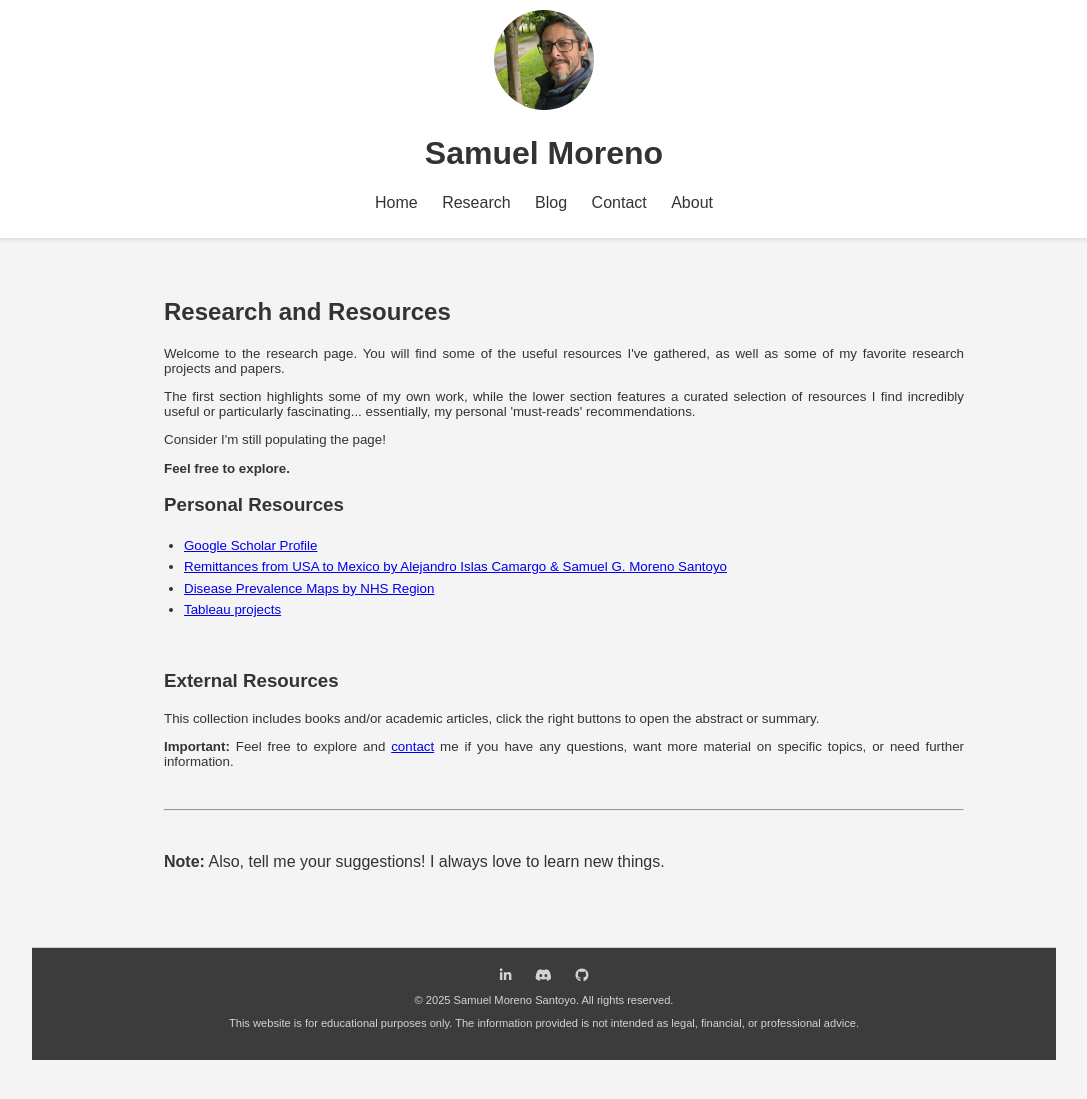
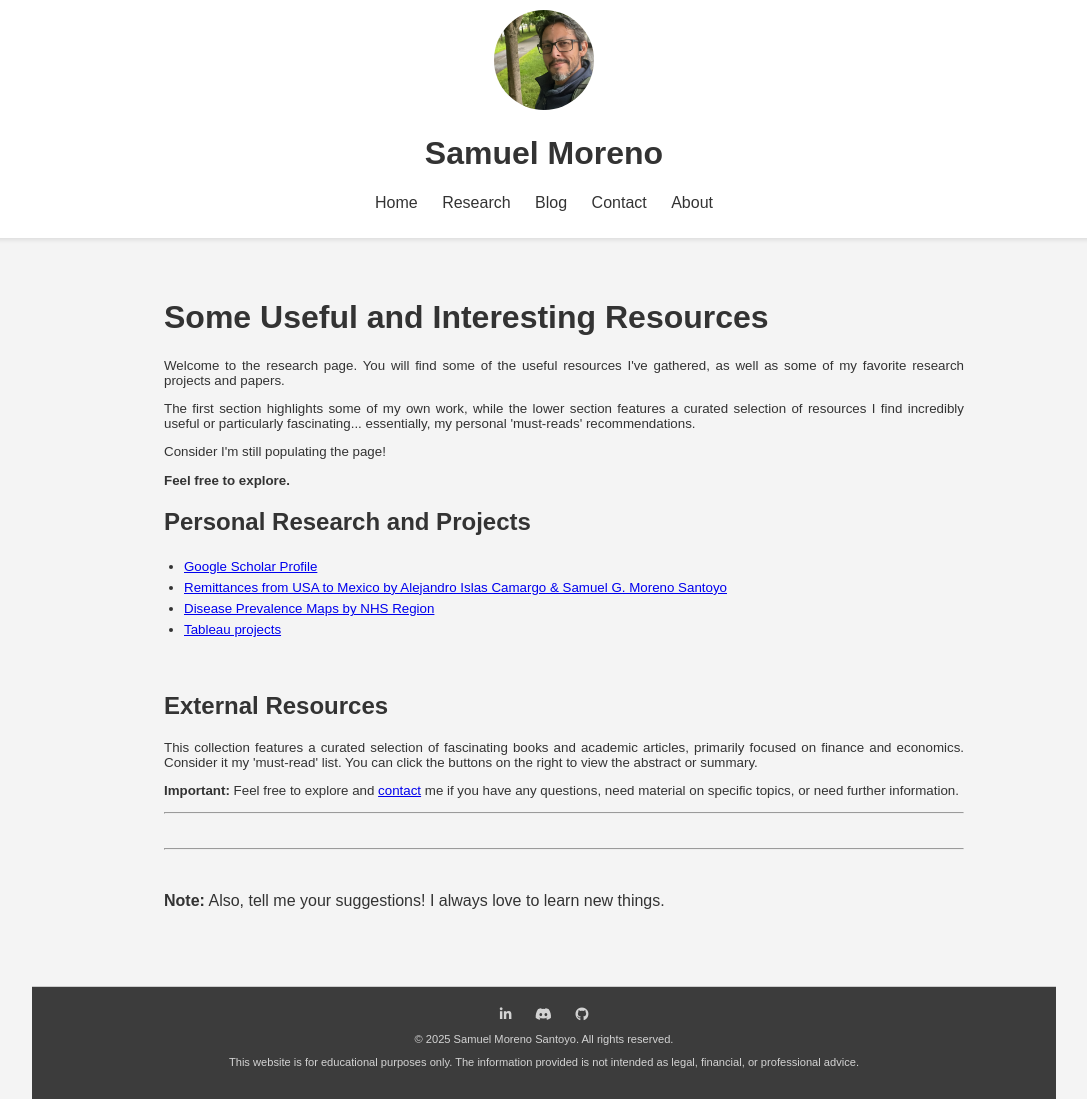
Before and after one commit to GregSom-MSc/GregSom-MSc.github.io, a Jekyll site: the page built from research.html, in a window 1280 px wide. Shown: the whole page, without its empty margins (96-1183 px from the left). Built offline with Jekyll 4.4.1, drawn with Linux system fonts in a browser that asks for light colours; before the commit the page ends 1060 px from its top, so only the background shows below that.

Commit message:
Update research.html

```diff
--- a/research.html
+++ b/research.html
@@ -13,7 +13,7 @@ title: Research
 <body>
 
     <main>
-        <h2>Research and Resources</h2>
+        <h1>Some Useful and Interesting Resources </h1>
         <div style="text-align: justify; font-size: smaller;">
             <p>Welcome to the research page. You will find some of the useful resources I've gathered, as well as some of my favorite research projects and papers.</p>
 
@@ -24,7 +24,7 @@ title: Research
              <p><b>Feel free to explore.</b></p>
         </div>
 
-        <h3>Personal Resources</h3>
+        <h2>Personal Research and Projects</h2>
         <ul style="text-align: justify; font-size: smaller; line-height: 1.6; padding-left: 20px;">
 
             <li><a href="https://scholar.google.com/citations?user=cXjzSawAAAAJ&hl=es" target="_blank">Google Scholar Profile</a></li>
@@ -39,12 +39,14 @@ title: Research
 
         <br>
 
-        <h3>External Resources</h3>
+        <h2>External Resources</h2>
         <div style="text-align: justify; font-size: smaller;">
-        <p>This collection includes books and/or academic articles, click the right buttons to open the abstract or summary. </p>
+        <p>This collection features a curated selection of fascinating books and academic articles, primarily focused on finance and economics. Consider it my 'must-read' list. You can click the buttons on the right to view the abstract or summary.</p>
 
-        <p><b>Important:</b> Feel free to explore and <a href="https://GregSom-MSc.github.io/contact">contact</a> me if you have any questions, want more material on specific topics, or need further information.</p>
-         </div>
+        <p><b>Important:</b> Feel free to explore and <a href="https://GregSom-MSc.github.io/contact">contact</a> me if you have any questions, need material on specific topics, or need further information.</p>
+        </div>
+
+        <hr>
 
         <div id="resources"></div>
 
```
